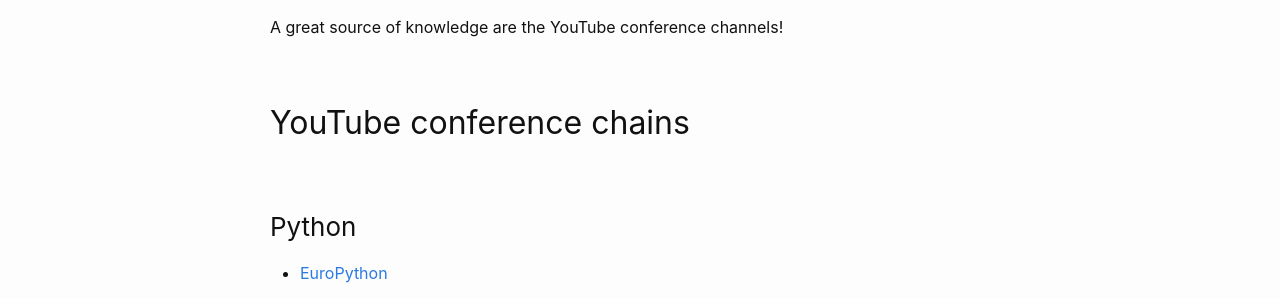
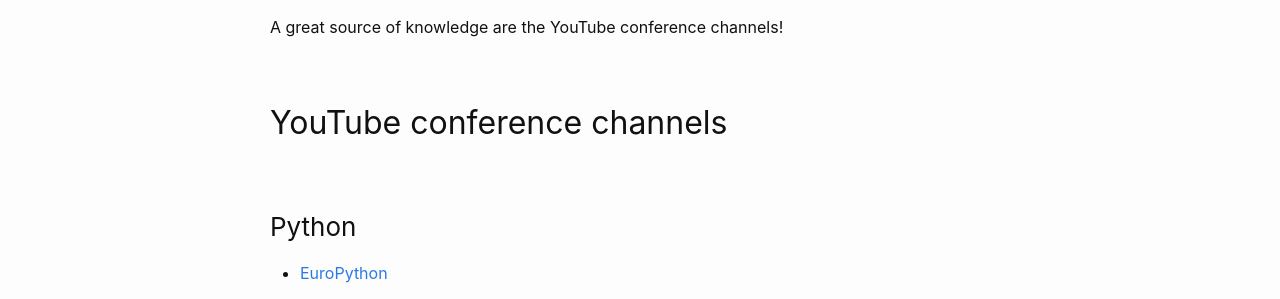
Before and after one commit to GuillaumeSimo/GuillaumeSimo.github.io, a Jekyll site: the page built from _posts/2020-11-21-improve-skills-youtube-conference-channels.md, in a window 1280 px wide. Shown: the part 279-578 px from the top of the page. Built offline with Jekyll 4.4.1, drawn with Linux system fonts in a browser that asks for light colours.

Commit message:
Update 2020-11-21-improve-skills-youtube-conference-channels.md

```diff
--- a/_posts/2020-11-21-improve-skills-youtube-conference-channels.md
+++ b/_posts/2020-11-21-improve-skills-youtube-conference-channels.md
@@ -8,7 +8,7 @@ categories: misc
 
 A great source of knowledge are the YouTube conference channels!
 
-## YouTube conference chains
+## YouTube conference channels
 
 ### Python
 
```
